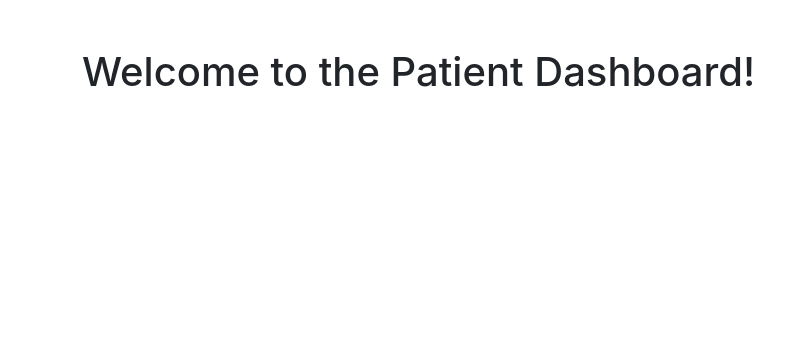
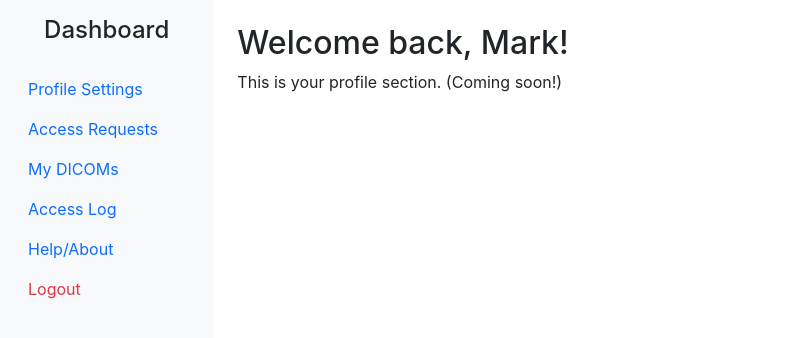
Before and after one commit to Anisha-Hasan/react-blockchain-dicom-protection, a React (Create React App) app: page /patient-dashboard in a window 1280 px wide. Shown: the top 338 px of the page, without its empty margins (0-787 px from the left). Built offline with nearby package versions, Linux system fonts and the light colour scheme.

Commit message:
PateintDashboard Components were added

```diff
--- a/src/components/PatientDashboard.js
+++ b/src/components/PatientDashboard.js
@@ -1,9 +1,89 @@
-import React from 'react';
+import React, { useState } from 'react';
 
 function PatientDashboard() {
+  const [section, setSection] = useState('profile');
+
+  // Dummy patient name for now
+  const patientName = 'Mark';
+
   return (
-    <div className="container mt-5">
-      <h1>Welcome to the Patient Dashboard!</h1>
+    <div className="container-fluid">
+      <div className="row">
+        {/* Sidebar */}
+        <nav className="col-md-3 col-lg-2 d-md-block bg-light sidebar collapse" style={{ height: '100vh' }}>
+          <div className="position-sticky pt-3">
+            <h4 className="text-center mb-4">Dashboard</h4>
+            <ul className="nav flex-column">
+              <li className="nav-item">
+                <button className="nav-link btn btn-link text-start" onClick={() => setSection('profile')}>
+                  Profile Settings
+                </button>
+              </li>
+              <li className="nav-item">
+                <button className="nav-link btn btn-link text-start" onClick={() => setSection('requests')}>
+                  Access Requests
+                </button>
+              </li>
+              <li className="nav-item">
+                <button className="nav-link btn btn-link text-start" onClick={() => setSection('dicoms')}>
+                  My DICOMs
+                </button>
+              </li>
+              <li className="nav-item">
+                <button className="nav-link btn btn-link text-start" onClick={() => setSection('log')}>
+                  Access Log
+                </button>
+              </li>
+              <li className="nav-item">
+                <button className="nav-link btn btn-link text-start" onClick={() => setSection('help')}>
+                  Help/About
+                </button>
+              </li>
+              <li className="nav-item">
+                <button className="nav-link btn btn-link text-start text-danger" onClick={() => alert('Logging out')}>
+                  Logout
+                </button>
+              </li>
+            </ul>
+          </div>
+        </nav>
+
+        {/* Main Content */}
+        <main className="col-md-9 ms-sm-auto col-lg-10 px-md-4">
+          <div className="pt-4">
+            {section === 'profile' && (
+              <div>
+                <h2>Welcome back, {patientName}!</h2>
+                <p>This is your profile section. (Coming soon!)</p>
+              </div>
+            )}
+            {section === 'requests' && (
+              <div>
+                <h2>Access Requests</h2>
+                <p>List of requests from doctors or staff. (Coming soon!)</p>
+              </div>
+            )}
+            {section === 'dicoms' && (
+              <div>
+                <h2>My DICOMs</h2>
+                <p>View your DICOM files here. (Coming soon!)</p>
+              </div>
+            )}
+            {section === 'log' && (
+              <div>
+                <h2>Access Log</h2>
+                <p>See who accessed your data and when. (Coming soon!)</p>
+              </div>
+            )}
+            {section === 'help' && (
+              <div>
+                <h2>Help / About</h2>
+                <p>Learn more about this system. (Coming soon!)</p>
+              </div>
+            )}
+          </div>
+        </main>
+      </div>
     </div>
   );
 }
```
